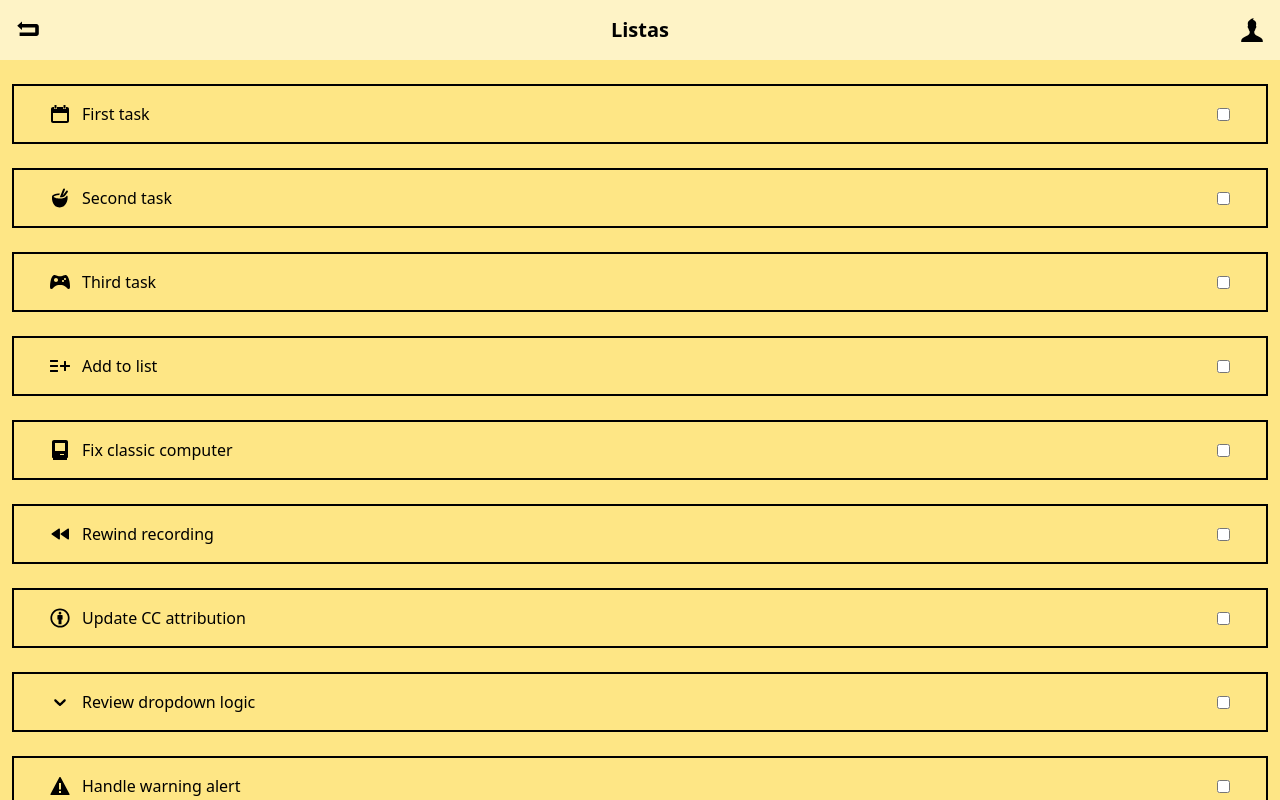
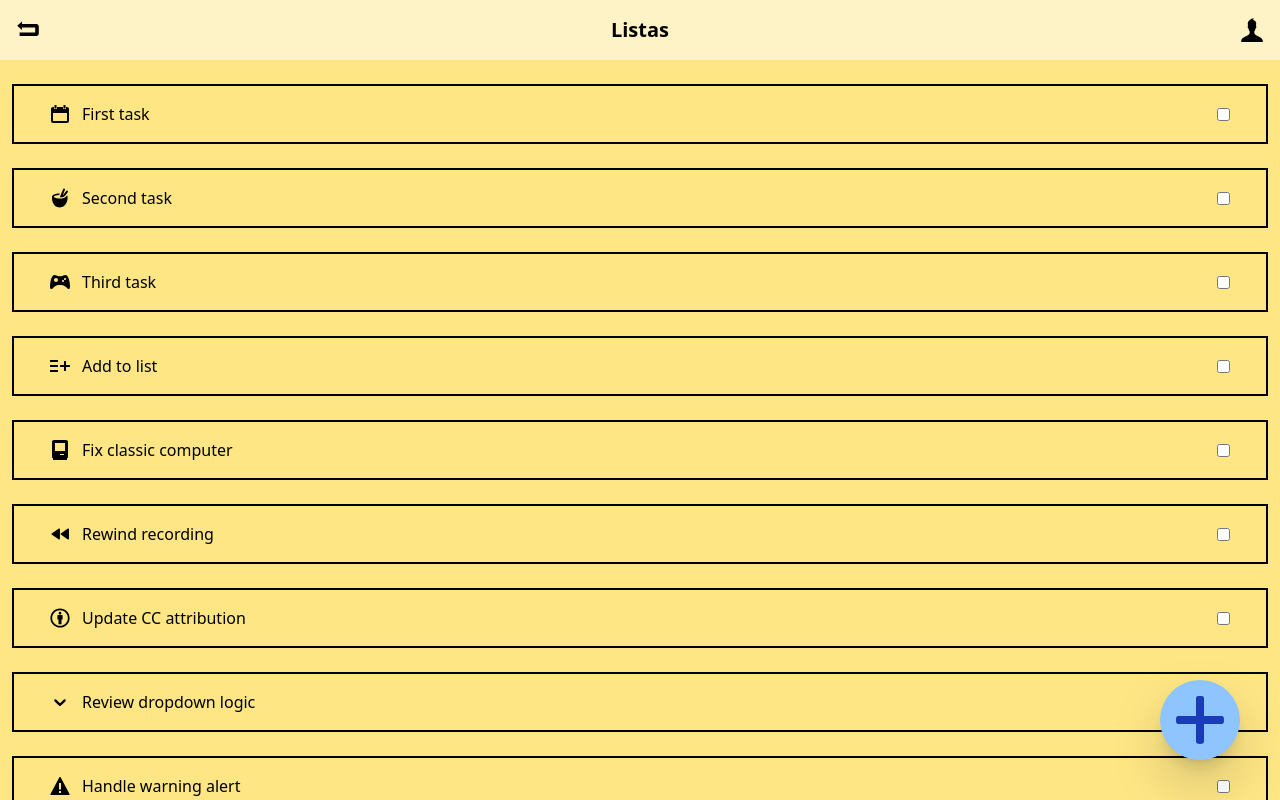
Before and after one commit to AdrielHercules/todolist-frontend, an Angular app: page /tasks in a window 1280 px wide. Shown: the top 800 px of the page. Built offline with nearby package versions, Linux system fonts and the light colour scheme.

Commit message:
Add add-task-button component and update task-page layout

```diff
--- a/src/app/task-page/add-task-button/add-task-button.component.html
+++ b/src/app/task-page/add-task-button/add-task-button.component.html
@@ -1 +1,3 @@
-<p>add-task-button works!</p>
+<svg class=" fill-blue-800 bg-blue-300 rounded-full size-[80px] drop-shadow-2xl shadow-lg">
+  <use xlink:href="/assets/symbol-defs.svg#icon-plus"></use>
+</svg>
--- a/src/app/task-page/task-item/task-item.component.html
+++ b/src/app/task-page/task-item/task-item.component.html
@@ -1,4 +1,4 @@
-<div class="flex items-center justify-center gap-2 border-2 px-6 py-4 hover:scale-[101%] hover:bg-amber-300 hover:shadow-amber-800 hover:drop-shadow-amber-950 transition-transform">
+<div class="flex items-center justify-center gap-2 border-2 px-6 py-4 hover:scale-[101%] hover:bg-amber-300 hover:shadow-amber-800 hover:drop-shadow-amber-950 transition-discrete">
   <svg class="h-[20px] w-[20px] ml-3">
     <use [attr.xlink:href]="'/assets/symbol-defs.svg#' + task()?.icon"></use>
   </svg>
--- a/src/app/task-page/task-page.component.html
+++ b/src/app/task-page/task-page.component.html
@@ -1,8 +1,12 @@
 
-    <section class="bg-amber-200 pl-3 pr-3" >
+    <section class=" bg-amber-200 pl-3 pr-3" >
         @for (task of listTaks; track $index) {
             <app-task-item [task]="task" class="m-3.5 pl-1 ">
 
             </app-task-item>
         }
+
+        <div class="fixed bottom-10 right-10 rounded-full">
+          <app-add-task-button></app-add-task-button>
+        </div>
     </section>
--- a/src/app/task-page/task-page.component.ts
+++ b/src/app/task-page/task-page.component.ts
@@ -2,11 +2,12 @@ import { Component, inject } from '@angular/core';
 import { TaskService } from '../services/task.service';
 import { Task } from '../models/task';
 import { TaskItemComponent } from './task-item/task-item.component';
+import { AddTaskButtonComponent } from "./add-task-button/add-task-button.component";
 
 
 @Component({
   selector: 'app-task-page',
-  imports: [TaskItemComponent],
+  imports: [TaskItemComponent, AddTaskButtonComponent],
   templateUrl: './task-page.component.html',
   styleUrl: './task-page.component.css'
 })
```
